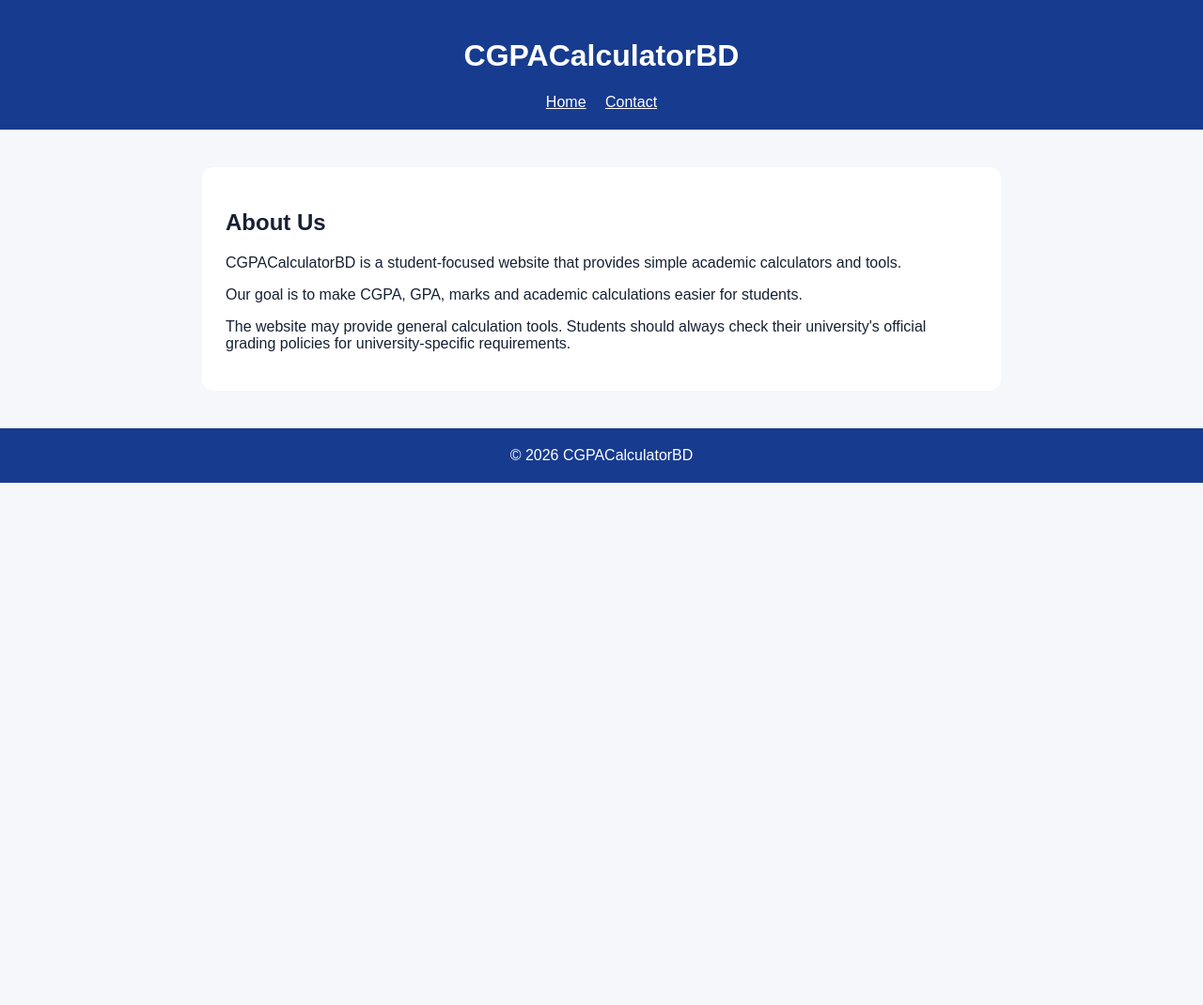
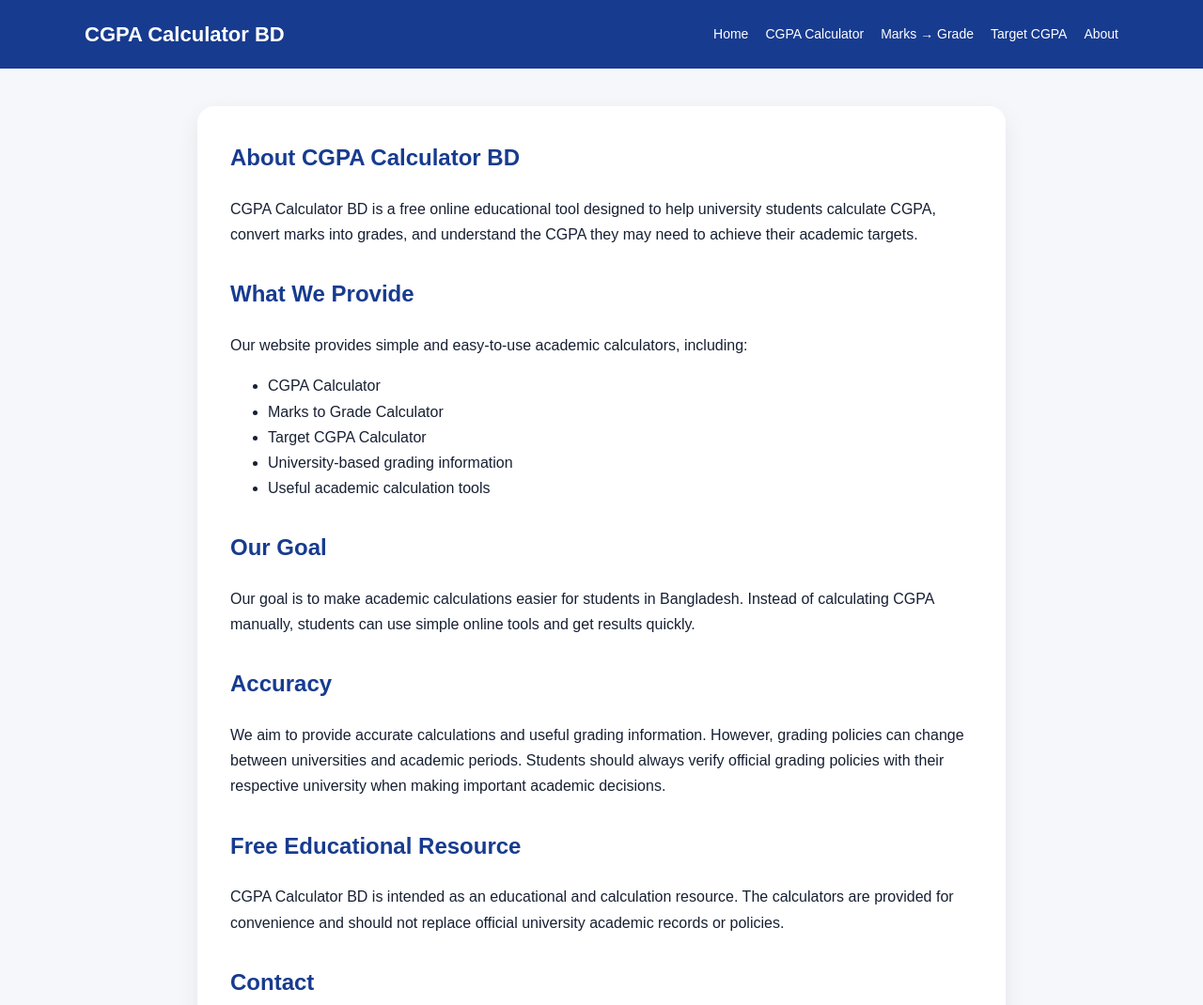
Before and after one commit to amipranto725-hub/CGAPCALCULATORBD, a plain HTML site: page about.html in a window 1280 px wide. Shown: the top 1070 px of the page at 94% size. Before the commit the page ends 800 px from the top, so only its background shows below. Drawn offline with Linux system fonts and the light colour scheme.

Commit message:
Update about.html

```diff
--- a/about.html
+++ b/about.html
@@ -3,45 +3,164 @@
 <head>
   <meta charset="UTF-8">
   <meta name="viewport" content="width=device-width, initial-scale=1.0">
-  <title>About - CGPACalculatorBD</title>
-  <meta name="description" content="Learn about CGPACalculatorBD and our student academic tools.">
+
+  <title>About Us - CGPA Calculator BD</title>
+  <meta name="description" content="Learn about CGPA Calculator BD, a free Bangladesh-focused CGPA, marks to grade, and target CGPA calculator.">
+
+  <link rel="canonical" href="https://amipranto725-hub.github.io/CGAPCALCULATORBD/about.html">
+
   <style>
-    body{font-family:Arial;margin:0;background:#f5f7fb;color:#172033}
-    header,footer{background:#173b8f;color:white;padding:20px;text-align:center}
-    main{max-width:800px;margin:40px auto;padding:25px;background:white;border-radius:12px}
-    a{color:white;margin:0 8px}
+    *{box-sizing:border-box}
+    body{
+      margin:0;
+      font-family:Arial,sans-serif;
+      background:#f5f7fb;
+      color:#172033;
+      line-height:1.7;
+    }
+    header{
+      background:#173b8f;
+      color:white;
+      padding:18px 20px;
+    }
+    .nav{
+      max-width:1100px;
+      margin:auto;
+      display:flex;
+      justify-content:space-between;
+      align-items:center;
+      gap:20px;
+    }
+    .logo{
+      color:white;
+      text-decoration:none;
+      font-size:22px;
+      font-weight:bold;
+    }
+    nav{
+      display:flex;
+      gap:18px;
+      flex-wrap:wrap;
+    }
+    nav a{
+      color:white;
+      text-decoration:none;
+      font-size:14px;
+    }
+    main{
+      max-width:900px;
+      margin:40px auto;
+      padding:0 20px;
+    }
+    .hero{
+      background:white;
+      padding:35px;
+      border-radius:18px;
+      box-shadow:0 8px 25px rgba(0,0,0,.07);
+    }
+    h1{margin-top:0;color:#173b8f}
+    h2{color:#173b8f;margin-top:30px}
+    footer{
+      margin-top:50px;
+      background:#101828;
+      color:#cbd5e1;
+      padding:30px 20px;
+      text-align:center;
+    }
+    footer a{
+      color:#fff;
+      text-decoration:none;
+      margin:0 8px;
+    }
   </style>
 </head>
+
 <body>
 
 <header>
-  <h1>CGPACalculatorBD</h1>
+  <div class="nav">
+    <a class="logo" href="index.html">CGPA Calculator BD</a>
+
+    <nav>
       <a href="index.html">Home</a>
-  <a href="contact.html">Contact</a>
+      <a href="tools/cgpa-calculator.html">CGPA Calculator</a>
+      <a href="tools/marks-to-cgpa.html">Marks → Grade</a>
+      <a href="tools/target-cgpa.html">Target CGPA</a>
+      <a href="about.html">About</a>
+    </nav>
+  </div>
 </header>
 
 <main>
-  <h2>About Us</h2>
+  <section class="hero">
+
+    <h1>About CGPA Calculator BD</h1>
 
     <p>
-    CGPACalculatorBD is a student-focused website that provides simple
-    academic calculators and tools.
+      CGPA Calculator BD is a free online educational tool designed to help
+      university students calculate CGPA, convert marks into grades, and
+      understand the CGPA they may need to achieve their academic targets.
     </p>
 
+    <h2>What We Provide</h2>
+
     <p>
-    Our goal is to make CGPA, GPA, marks and academic calculations easier
-    for students.
+      Our website provides simple and easy-to-use academic calculators,
+      including:
     </p>
 
+    <ul>
+      <li>CGPA Calculator</li>
+      <li>Marks to Grade Calculator</li>
+      <li>Target CGPA Calculator</li>
+      <li>University-based grading information</li>
+      <li>Useful academic calculation tools</li>
+    </ul>
+
+    <h2>Our Goal</h2>
+
     <p>
-    The website may provide general calculation tools. Students should
-    always check their university's official grading policies for
-    university-specific requirements.
+      Our goal is to make academic calculations easier for students in
+      Bangladesh. Instead of calculating CGPA manually, students can use
+      simple online tools and get results quickly.
     </p>
+
+    <h2>Accuracy</h2>
+
+    <p>
+      We aim to provide accurate calculations and useful grading information.
+      However, grading policies can change between universities and academic
+      periods. Students should always verify official grading policies with
+      their respective university when making important academic decisions.
+    </p>
+
+    <h2>Free Educational Resource</h2>
+
+    <p>
+      CGPA Calculator BD is intended as an educational and calculation
+      resource. The calculators are provided for convenience and should not
+      replace official university academic records or policies.
+    </p>
+
+    <h2>Contact</h2>
+
+    <p>
+      If you find an error, have a suggestion, or would like to report an
+      issue with the website, please use our Contact page.
+    </p>
+
+  </section>
 </main>
 
 <footer>
-  © 2026 CGPACalculatorBD
+  <p>© 2026 CGPA Calculator BD. All rights reserved.</p>
+
+  <p>
+    <a href="index.html">Home</a>
+    <a href="about.html">About</a>
+    <a href="privacy-policy.html">Privacy Policy</a>
+    <a href="contact.html">Contact</a>
+  </p>
 </footer>
 
 </body>
```
Lines whose indentation alone changed are shown as unchanged.
